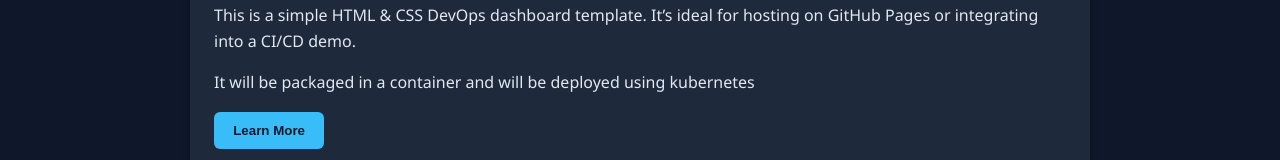
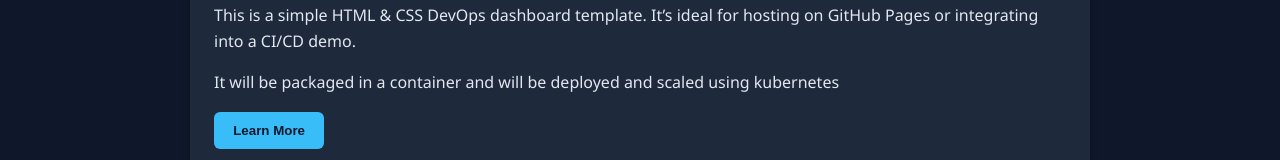
Before and after one commit to adetoro1989/devops-dash, a plain HTML site: page index.html in a window 1280 px wide. Shown: the part 1079-1239 px from the top of the page. Drawn offline with Linux system fonts and the light colour scheme.

Commit message:
I corrected the Docker file and updated the index.html file

```diff
--- a/index.html
+++ b/index.html
@@ -42,7 +42,7 @@
       <h2>About This Project</h2>
       <p>This is a simple HTML & CSS DevOps dashboard template.
       It’s ideal for hosting on GitHub Pages or integrating into a CI/CD demo.</p>
-      <p>It will be packaged in a container and will be deployed using kubernetes</p>
+      <p>It will be packaged in a container and will be deployed and scaled using kubernetes</p>
       <button id="learnMoreBtn">Learn More</button>
     </section>
   </main>
```
Also changed, not shown: 1 other file.
